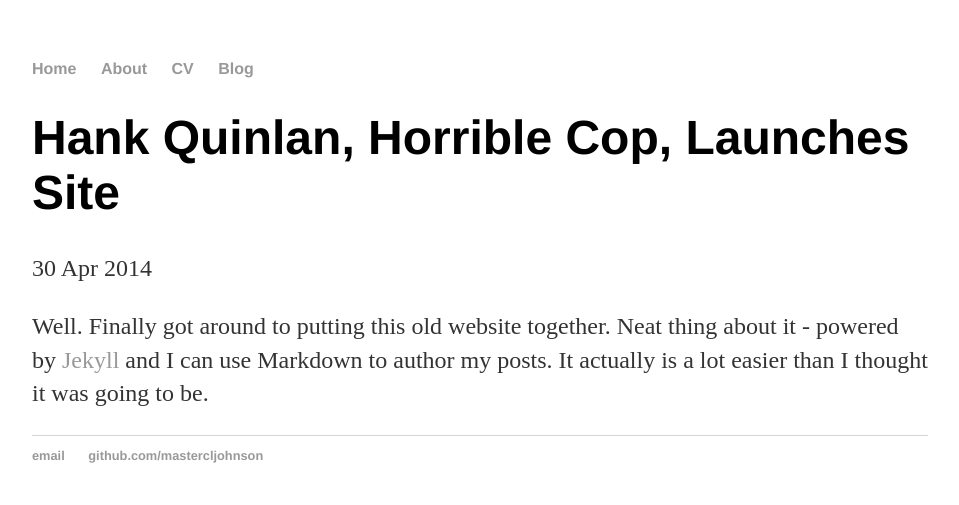
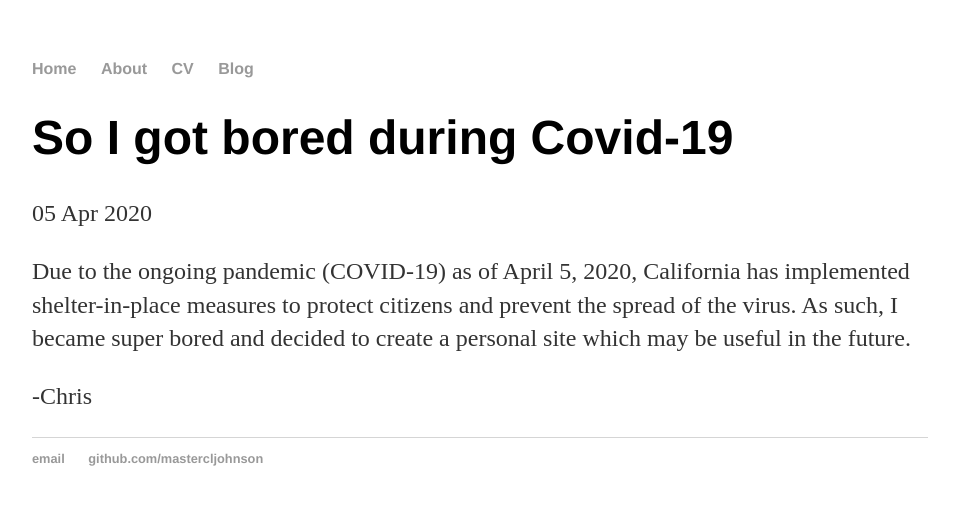
Before and after one commit to mastercljohnson/mastercljohnson.github.io, a Jekyll site: the page built from _posts/2020-04-05-chris-pandumic-launch.md, in a window 1280 px wide. Shown: the top 505 px of the page, without its empty margins (160-1119 px from the left). Built offline with Jekyll 4.4.1, drawn with Linux system fonts in a browser that asks for light colours.

Commit message:
initial post

```diff
--- a/_posts/2020-04-05-chris-pandumic-launch.md
+++ b/_posts/2020-04-05-chris-pandumic-launch.md
@@ -1,7 +1,9 @@
 ---
 layout: post
-title: "Hank Quinlan, Horrible Cop, Launches Site"
-date: 2014-04-30
+title: "So I got bored during Covid-19"
+date: 2020-04-05
 ---
 
-Well. Finally got around to putting this old website together. Neat thing about it - powered by [Jekyll](http://jekyllrb.com) and I can use Markdown to author my posts. It actually is a lot easier than I thought it was going to be.
+Due to the ongoing pandemic (COVID-19) as of April 5, 2020, California has implemented shelter-in-place measures to protect citizens and prevent the spread of the virus. As such, I became super bored and decided to create a personal site which may be useful in the future.
+
+-Chris
```
